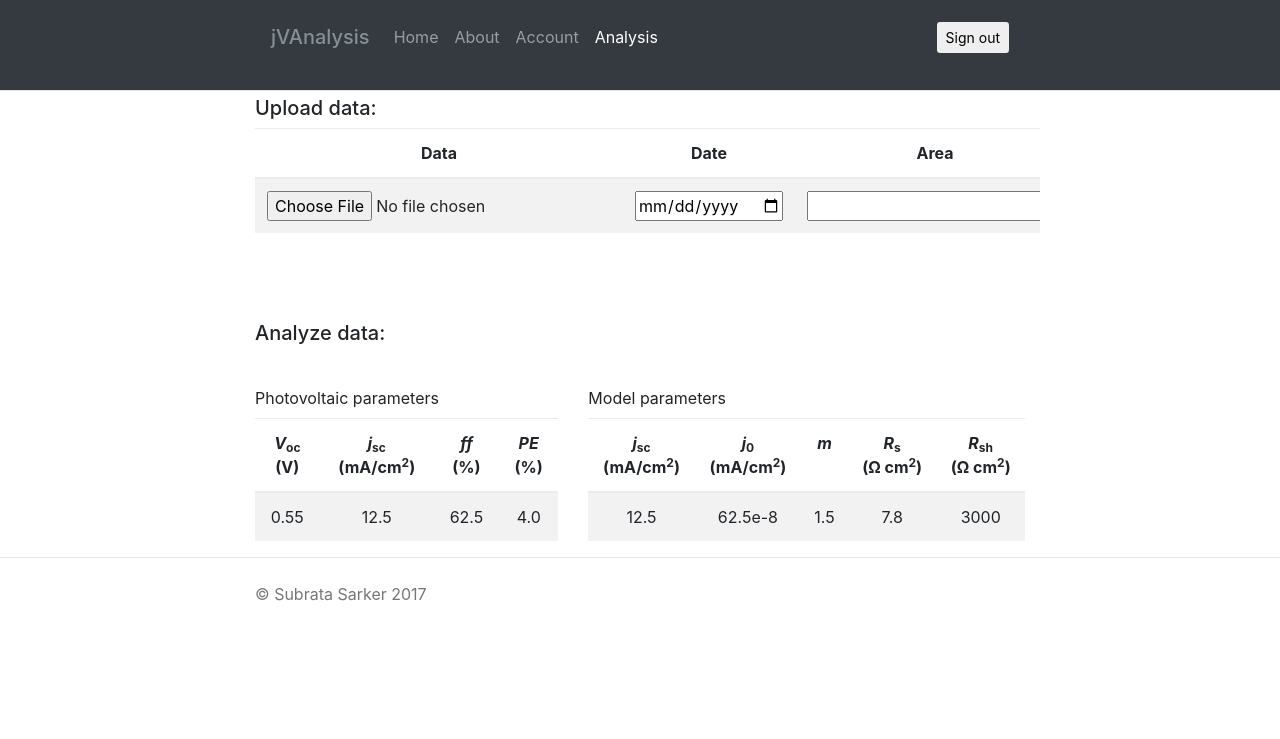
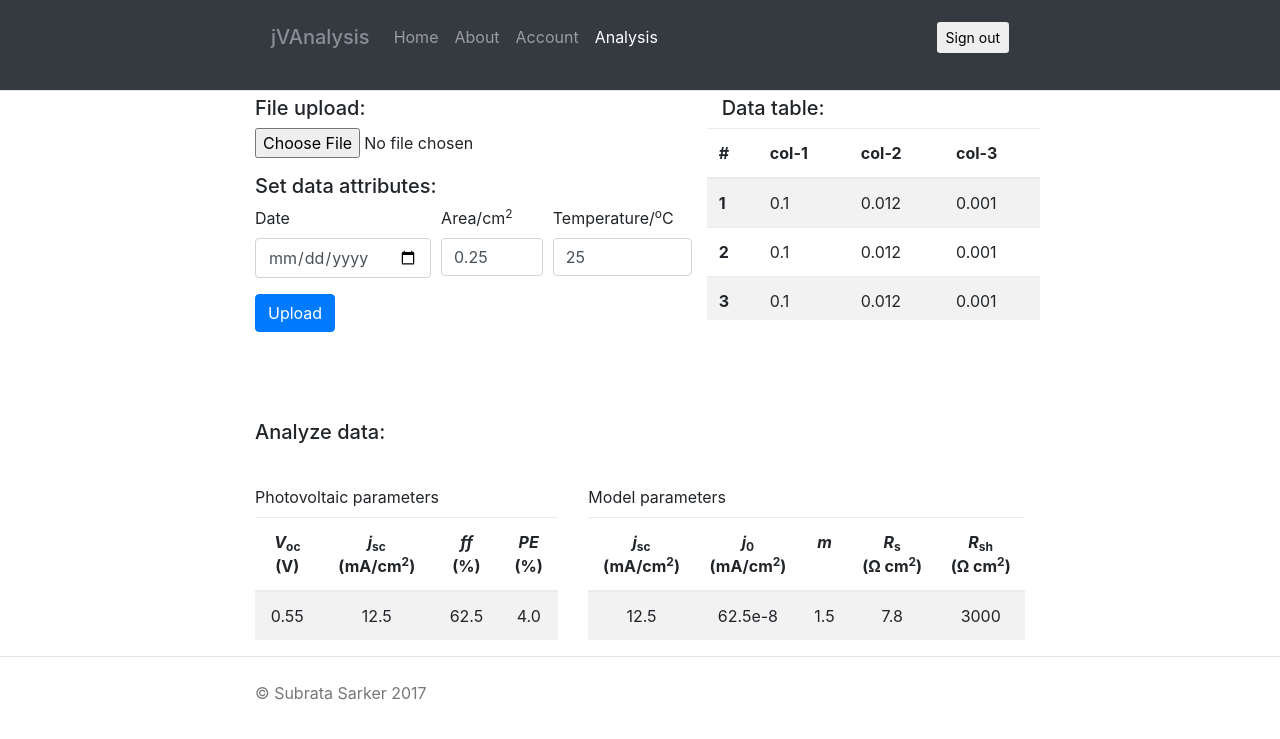
Before and after one commit to picklu/jvanalysis, a Flask app: page /analysis in a window 1280 px wide. Shown: the top 739 px of the page. Run offline with Flask 2, Linux system fonts and the light colour scheme; some libraries are stand-ins or nearby versions.

Commit message:
Update analysis

```diff
--- a/jvanalysis/static/css/style.css
+++ b/jvanalysis/static/css/style.css
@@ -26,3 +26,7 @@
     margin: 0 auto;
     /*margin-left: auto; margin-right: auto; */
 }
+.data-table {
+    height: 12rem !important;
+    overflow: auto;
+}
--- a/jvanalysis/templates/analysis.html
+++ b/jvanalysis/templates/analysis.html
@@ -7,30 +7,89 @@
 
 {% block content %}
 <div class="row">
-    <div class="col-md-12 table-responsive">
-        <h5 class="content-jumbotron">Upload data:</h5>
-        <table class="table table-striped text-center">
+    <div class="col-md-7">
+        <div class="row">
+            <div class="col-md-12">
+                <h5 class="content-jumbotron">File upload:</h5>
+            </div>
+        </div>
+        <form action="">
+            <div class="form-row">
+                <div class="form-group col-md-12">
+                    <input type="file" id="file" class="form-control-file" required>
+                </div>
+            </div>
+            <div class="row">
+                <div class="col-md-12">
+                    <h5>Set data attributes:</h5>
+                </div>
+            </div>
+            <div class="form-row">
+                <div class="form-group col-md-5">
+                    <label for="date">Date</label>
+                    <input id="date" class="form-control" type="date">
+                </div>
+                <div class="form-group col-md-3">
+                    <label for="area">Area/cm<sup>2</sup></label>
+                    <input id="area" class="form-control" type="Number" step="0.01" value=0.25>
+                </div>
+                <div class="form-group col-md-4">
+                    <label for="temperature">Temperature/<sup>o</sup>C</label>
+                    <input id="temperature" class="form-control" type="Number" value="25">
+                </div>
+            </div>
+            <div class="form-row">
+                <div class="form-group col-md-4">
+                    <input class="btn btn-primary" type="submit" value="Upload">
+                </div>
+            </div>
+        </form>
+    </div>
+    <div class="col-md-5">
+        <div class="row">
+            <div class="col-md-12">
+                <h5 class="content-jumbotron">Data table:</h5>
+            </div>
+        </div>
+        <div class="row data-table">
+            <table class="table table-striped">
                 <thead>
                     <tr>
-                    <th>
-                        Data
-                    </th>
-                    <th>Date</th>
-                    <th>Area</th>
-                    <th>Temperature</th>
+                        <th scope="col">#</th>
+                        <th scope="col">col-1</th>
+                        <th scope="col">col-2</th>
+                        <th scope="col">col-3</th>
                     </tr>
                 </thead>
                 <tbody>
                     <tr>
-                    <td>
-                       <input type="file" name="file"/>
-                    </td>
-                    <td><input type="date" name="date"/></td>
-                    <td><input type="float" name="area"/></td>
-                    <td><input type="number" name="temperature"/></td>
+                        <th scope="row">1</th>
+                        <td>0.1</td>
+                        <td>0.012</td>
+                        <td>0.001</td>
+                    </tr>
+                    <tr>
+                        <th scope="row">2</th>
+                        <td>0.1</td>
+                        <td>0.012</td>
+                        <td>0.001</td>
+                    </tr>
+                    <tr>
+                        <th scope="row">3</th>
+                        <td>0.1</td>
+                        <td>0.012</td>
+                        <td>0.001</td>
+                    </tr>
+                    <tr>
+                        <th scope="row">4</th>
+                        <td>0.1</td>
+                        <td>0.012</td>
+                        <td>0.001</td>
                     </tr>
                 </tbody>
             </table>
+        </div>
+
     </div>
 </div>
 <div class="row">
```
Lines whose indentation alone changed are shown as unchanged.
